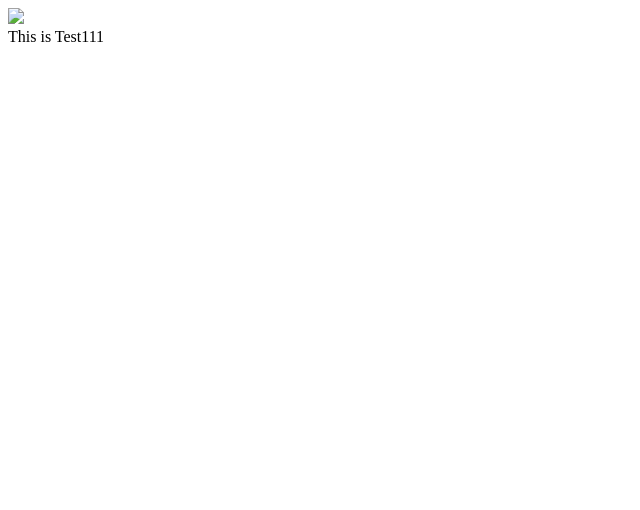
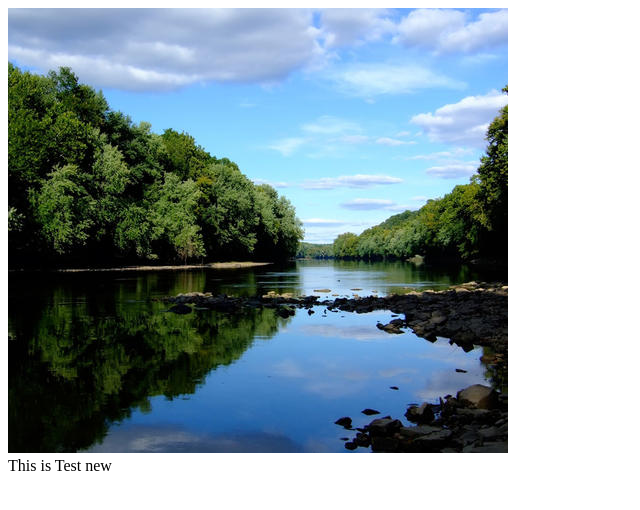
Before and after one commit to walkersy1208/walkersy.github.io, a plain HTML site: page index.html in a window 1280 px wide. Shown: the whole page, without its empty margins (0-640 px from the left). Drawn offline with Linux system fonts and the light colour scheme.

Commit message:
change index

```diff
--- a/index.html
+++ b/index.html
@@ -14,7 +14,7 @@
   </style>
 </head>
 <body>
-<img src="./su=3228549874,2173006364&fm=26&gp=0.jpeg">
-<div>This is Test111</div>
+<img src="./u=3228549874,2173006364&fm=26&gp=0.jpeg">
+<div>This is Test new</div>
 </body>
 </html>
```
